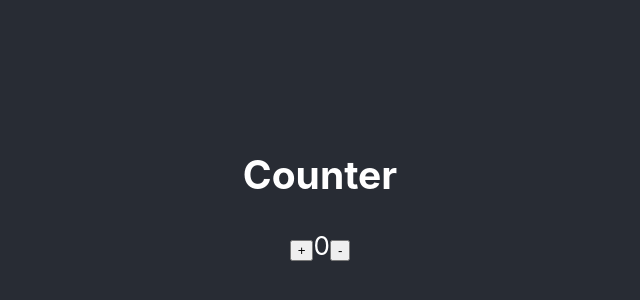
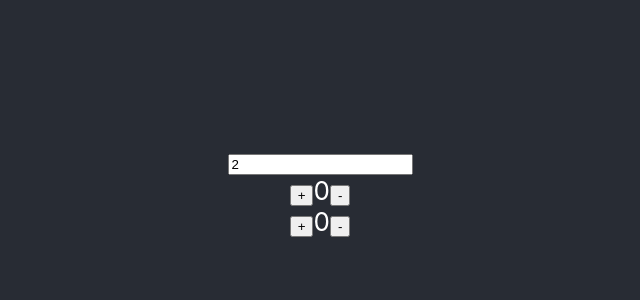
Before and after one commit to wongsiulunroy/react_my_app_counter, a React (Create React App) app: page / in a window 1280 px wide. Shown: the part 210-510 px from the top of the page, without its empty margins (320-960 px from the left). Built offline with nearby package versions, Linux system fonts and the light colour scheme.

Commit message:
[Roy] created counterGroup and implemented countergroup with user input

```diff
--- a/src/App.js
+++ b/src/App.js
@@ -1,13 +1,14 @@
 import React from 'react';
 import logo from './logo.svg';
 import './App.css';
-import Counter from './components/Counter';
+import CounterGroup from './components/CounterGroup';
 
 function App() {
   return (
     <div className="App">
       <header className="App-header">
-        <Counter></Counter>
+
+        <CounterGroup />
         </header>
     </div>
   );
--- a/src/components/Counter.js
+++ b/src/components/Counter.js
@@ -1,6 +1,4 @@
 import React, { Component} from "react";
-
-
 
 class Counter extends Component {
     constructor(props) {
@@ -25,10 +23,10 @@
 render(){
 	return(
 			<div>
-                <h2  >Counter</h2>
-                <button onClick={this.onIncrease}>+ </button>
-                <span>{this.state.number}</span>
-                <button onClick={this.onDecrease}> -</button>
+
+                <button onClick={this.onIncrease}>+</button>
+                <span >{this.state.number}</span>
+                <button onClick={this.onDecrease }>-</button>
 
 			</div>
 			);
--- /dev/null
+++ b/src/components/CounterGroup.js
@@ -0,0 +1,44 @@
+import React, { Component } from 'react'
+import PropTypes from 'prop-types'
+import Counter from './Counter'
+import {INIT_COUNTER_SIZE} from '../constants/constants'
+
+class CounterGroup extends Component {
+    constructor(props) {
+        super(props)
+
+        this.state = {
+            size: INIT_COUNTER_SIZE,
+        }
+        this.onChange = this.onChange.bind(this);
+    }
+
+    initArray(size) {
+        return Array.from(Array(size).keys());
+    }
+
+    onChange(event) {
+        const value = event.target.value;
+        this.setState({
+            size: value.length > 0 ? parseInt(value): 0,
+        });
+    }
+
+    render() {
+        let counters = this.initArray(this.state.size);
+        return (
+            <div>
+                <form>
+                    <input onChange={this.onChange} type="text" value={this.state.size}/>
+                </form>
+                {
+                    counters.map((value)=>
+                         <Counter key ={value}/>
+                    )
+                }
+            </div>
+        )
+    }
+}
+
+export default CounterGroup;
--- /dev/null
+++ b/src/constants/constants.js
@@ -0,0 +1 @@
+export const INIT_COUNTER_SIZE = 2;
```
